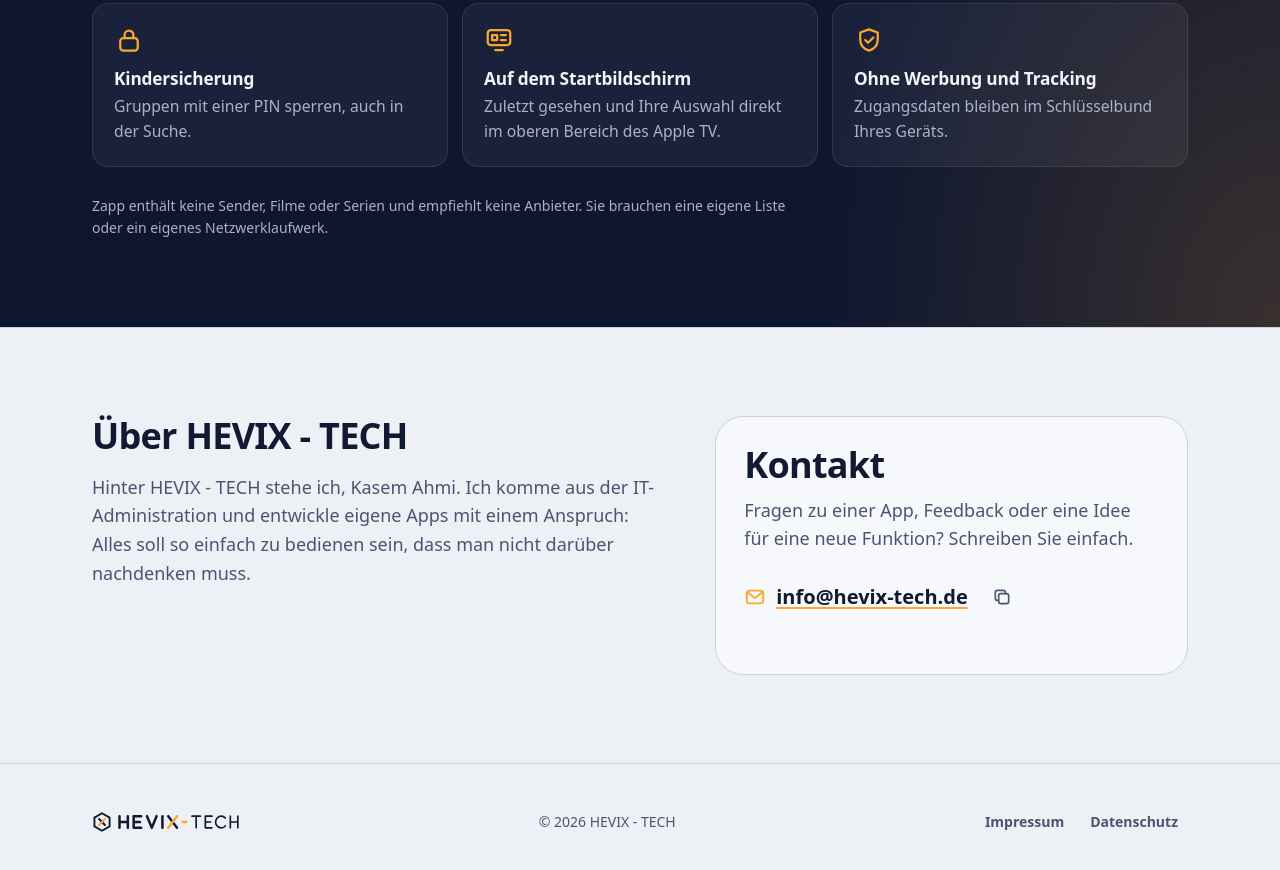
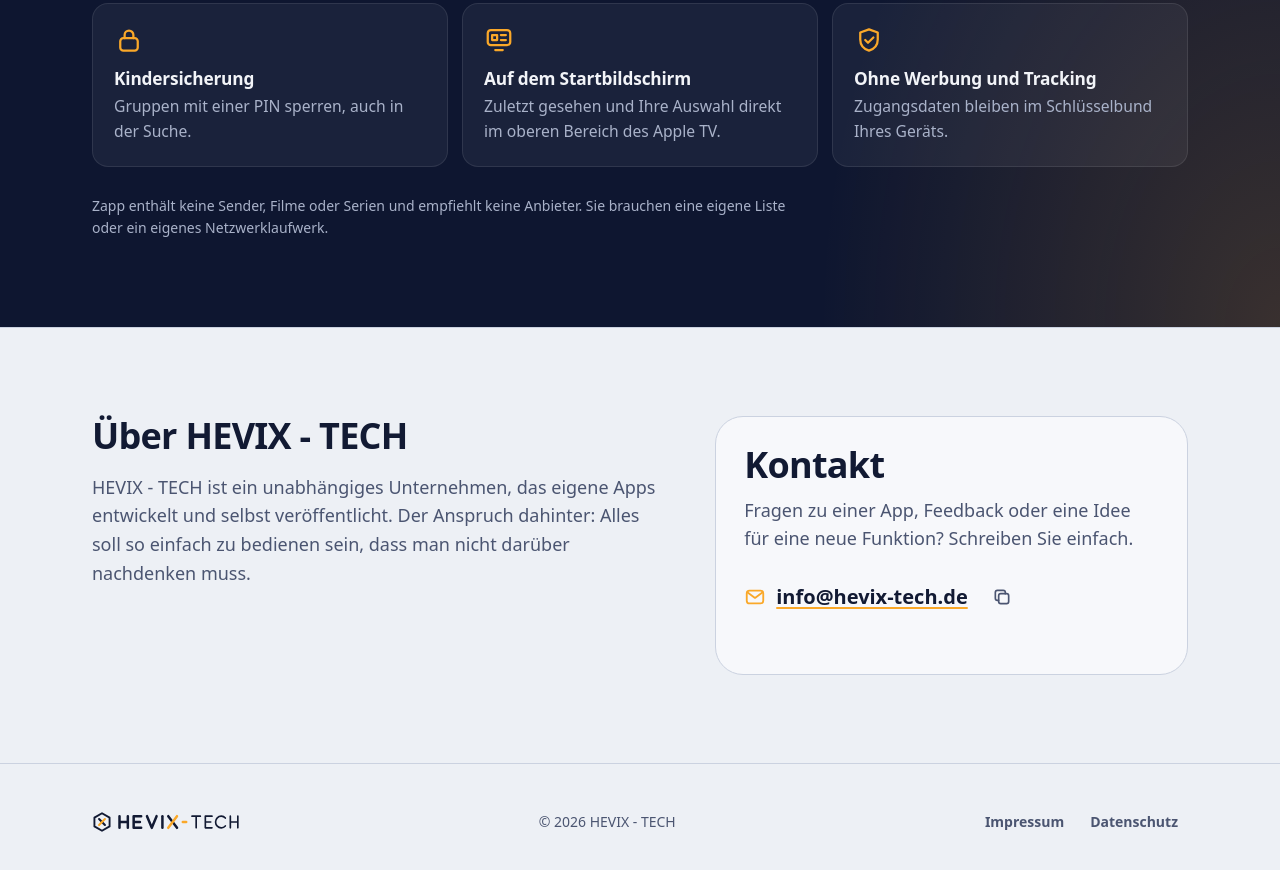
Before and after one commit to Jaber0902/hevix-tech-site, a plain HTML site: page index.html in a window 1280 px wide. Shown: the part 2908-3778 px from the top of the page. Drawn offline with Linux system fonts and the light colour scheme.

Commit message:
Website: „Über“ allgemein formuliert, ohne Namen
Co-Authored-By: Claude Opus 5.5 <noreply@anthropic.com>

```diff
--- a/index.html
+++ b/index.html
@@ -238,7 +238,7 @@
     <div class="wrap closing-grid">
       <div class="about" id="ueber">
         <h2>Über <span translate="no">HEVIX&nbsp;-&nbsp;TECH</span></h2>
-        <p>Hinter <span translate="no">HEVIX&nbsp;-&nbsp;TECH</span> stehe ich, Kasem Ahmi. Ich komme aus der IT-Administration und entwickle eigene Apps mit einem Anspruch: Alles soll so einfach zu bedienen sein, dass man nicht darüber nachdenken muss.</p>
+        <p><span translate="no">HEVIX&nbsp;-&nbsp;TECH</span> ist ein unabhängiges Unternehmen, das eigene Apps entwickelt und selbst veröffentlicht. Der Anspruch dahinter: Alles soll so einfach zu bedienen sein, dass man nicht darüber nachdenken muss.</p>
       </div>
       <div class="contact-card" id="kontakt">
         <h2>Kontakt</h2>
```
